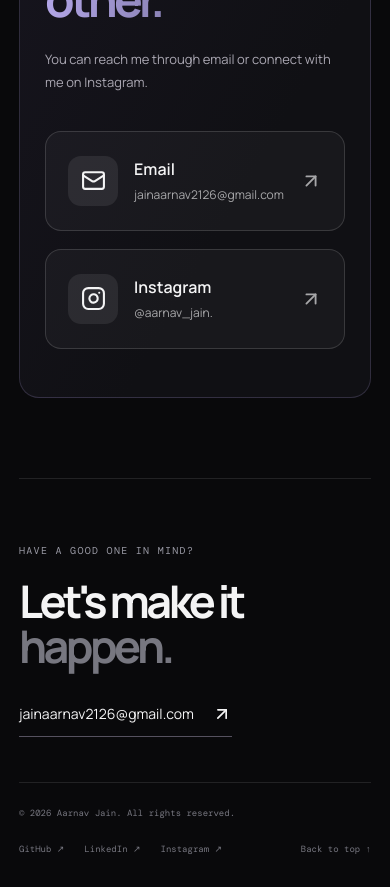
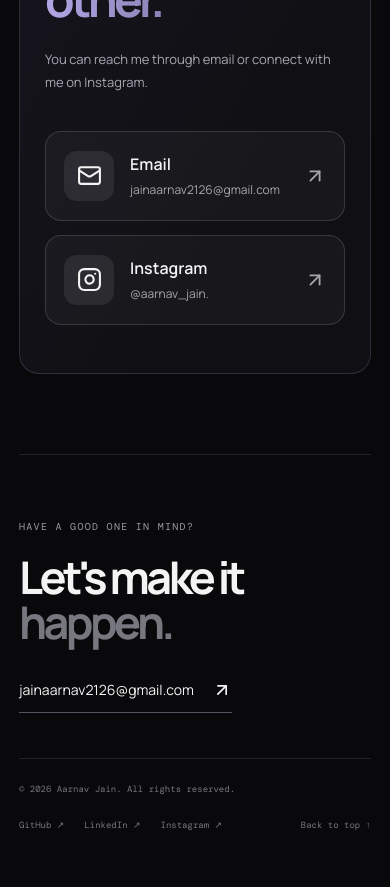
Before and after one commit to rnvjn2126/portfolio, a React (Vite) app: page / in a window 390 px wide. Shown: the part 4320-5207 px from the top of the page. After the commit the page ends 5183 px from the top, so only its background shows below. Built offline with nearby package versions, Linux system fonts and the light colour scheme.

Commit message:
Update contact section

```diff
--- a/src/pages/Home.jsx
+++ b/src/pages/Home.jsx
@@ -1,7 +1,6 @@
 
 import {
   ArrowDown,
-  ArrowRight,
   ArrowUpRight,
   MoveUpRight,
   Sparkles,
@@ -11,7 +10,6 @@ import {
 } from 'lucide-react'
 
 import { motion, useScroll, useTransform } from 'motion/react'
-import { Link } from 'react-router-dom'
 import { useRef } from 'react'
 import { site } from '../data/site'
 import { projects } from '../data/projects'
@@ -253,7 +251,6 @@ function Services() {
   )
 }
 
-
 function Contact() {
   const instagram = site.socials.find(
     social => social.label === 'Instagram'
@@ -280,10 +277,15 @@ function Contact() {
           </p>
 
           <div className="contact-links">
+            {/* Email card */}
             <a
-              className="contact-card"
+              className="contact-card email-card"
               href={`mailto:${site.email}`}
             >
+              <span className="contact-card-hover-art" aria-hidden="true">
+                <Mail size={115} />
+              </span>
+
               <span className="contact-card-icon">
                 <Mail size={25} />
               </span>
@@ -293,16 +295,24 @@ function Contact() {
                 <span>{site.email}</span>
               </span>
 
-              <ArrowUpRight className="contact-card-arrow" size={22} />
+              <ArrowUpRight
+                className="contact-card-arrow"
+                size={22}
+              />
             </a>
 
+            {/* Instagram card */}
             {instagram && (
               <a
-                className="contact-card"
+                className="contact-card instagram-card"
                 href={instagram.href}
                 target="_blank"
                 rel="noopener noreferrer"
               >
+                <span className="contact-card-hover-art" aria-hidden="true">
+                  <Instagram size={115} />
+                </span>
+
                 <span className="contact-card-icon">
                   <Instagram size={25} />
                 </span>
@@ -312,7 +322,10 @@ function Contact() {
                   <span>@aarnav_jain.</span>
                 </span>
 
-                <ArrowUpRight className="contact-card-arrow" size={22} />
+                <ArrowUpRight
+                  className="contact-card-arrow"
+                  size={22}
+                />
               </a>
             )}
           </div>
@@ -321,7 +334,6 @@ function Contact() {
     </section>
   )
 }
-
 
 export default function Home() {
   return (
--- a/src/styles.css
+++ b/src/styles.css
@@ -1081,6 +1081,11 @@ button {
 
 
 /* Contact cards */
+
+/* ================================
+   CONTACT CARDS
+================================ */
+
 .contact-links {
     display: flex;
     flex-direction: column;
@@ -1090,41 +1095,59 @@ button {
     max-width: 500px;
 }
 
+/* Individual clickable cards */
+
 .contact-card {
+    position: relative;
     display: flex;
     align-items: center;
     gap: 16px;
     min-height: 100px;
     padding: 22px;
+    overflow: hidden;
+    isolation: isolate;
+
     border: 1px solid rgba(255, 255, 255, 0.14);
     border-radius: 16px;
+
     background: rgba(255, 255, 255, 0.035);
     color: inherit;
     text-decoration: none;
+
     transition:
-    background 0.3s ease,
-    border-color 0.3s ease,
-    transform 0.3s ease;
+        background 0.35s ease,
+        border-color 0.35s ease,
+        transform 0.35s ease;
 }
 
 .contact-card:hover {
-  background: rgba(255, 255, 255, 0.09);
-  border-color: rgba(255, 255, 255, 0.35);
-  transform: translateY(-5px);
+    transform: translateY(-4px);
 }
 
+/* Card icon */
+
 .contact-card-icon {
+    position: relative;
+    z-index: 2;
+
     display: flex;
     align-items: center;
     justify-content: center;
+
     width: 50px;
     height: 50px;
     flex-shrink: 0;
+
     border-radius: 13px;
     background: rgba(255, 255, 255, 0.08);
 }
 
+/* Card text */
+
 .contact-card-text {
+    position: relative;
+    z-index: 2;
+
     display: flex;
     flex-direction: column;
     gap: 6px;
@@ -1142,13 +1165,125 @@ button {
     overflow-wrap: anywhere;
 }
 
+/* Arrow */
+
 .contact-card-arrow {
+    position: relative;
+    z-index: 2;
+
     margin-left: auto;
     flex-shrink: 0;
     opacity: 0.65;
+
     transition: transform 0.3s ease;
 }
 
 .contact-card:hover .contact-card-arrow {
-  transform: translate(3px, -3px);
+    transform: translate(4px, -4px);
 }
+
+/* Large background animation icon */
+
+.contact-card-hover-art {
+    position: absolute;
+    right: 35px;
+    top: 50%;
+    z-index: 1;
+
+    display: flex;
+    align-items: center;
+    justify-content: center;
+
+    opacity: 0;
+    pointer-events: none;
+
+    transform: translate(25px, -50%) scale(0.5) rotate(-25deg);
+    filter: blur(5px);
+
+    transition:
+        opacity 0.5s ease,
+        transform 0.6s cubic-bezier(.2, .8, .2, 1),
+        filter 0.5s ease;
+}
+
+/* EMAIL CARD */
+
+.email-card:hover {
+    border-color: rgba(100, 170, 255, 0.55);
+    background: rgba(100, 170, 255, 0.07);
+}
+
+.email-card .contact-card-hover-art {
+    color: #72aaff;
+}
+
+/* INSTAGRAM CARD */
+
+.instagram-card:hover {
+    border-color: rgba(225, 48, 108, 0.55);
+    background: rgba(225, 48, 108, 0.07);
+}
+
+.instagram-card .contact-card-hover-art {
+    color: #e1306c;
+}
+
+/* Reveal background icon on hover */
+
+.contact-card:hover .contact-card-hover-art {
+    opacity: 0.23;
+    filter: blur(0);
+    transform: translate(0, -50%) scale(1) rotate(0deg);
+}
+
+/* Floating animation */
+
+.contact-card:hover .contact-card-hover-art svg {
+    animation: contact-icon-float 2s ease-in-out infinite;
+}
+
+@keyframes contact-icon-float {
+    0%, 100% {
+        transform: translateY(0) rotate(-5deg);
+    }
+
+    50% {
+        transform: translateY(-9px) rotate(5deg);
+    }
+}
+
+/* Keyboard accessibility */
+
+.contact-card:focus-visible {
+    outline: 2px solid #b6a2ff;
+    outline-offset: 4px;
+}
+
+/* MOBILE RESPONSIVENESS */
+
+@media (max-width: 600px) {
+    .contact-links {
+        max-width: 100%;
+        gap: 14px;
+    }
+
+    .contact-card {
+        min-height: 90px;
+        padding: 18px;
+    }
+
+    .contact-card-hover-art {
+        right: 15px;
+    }
+}
+
+/* REDUCED MOTION ACCESSIBILITY */
+
+@media (prefers-reduced-motion: reduce) {
+    .contact-card,
+    .contact-card-hover-art,
+    .contact-card-hover-art svg {
+        animation: none !important;
+        transition: none !important;
+    }
+}
```
Lines whose indentation alone changed are shown as unchanged.
